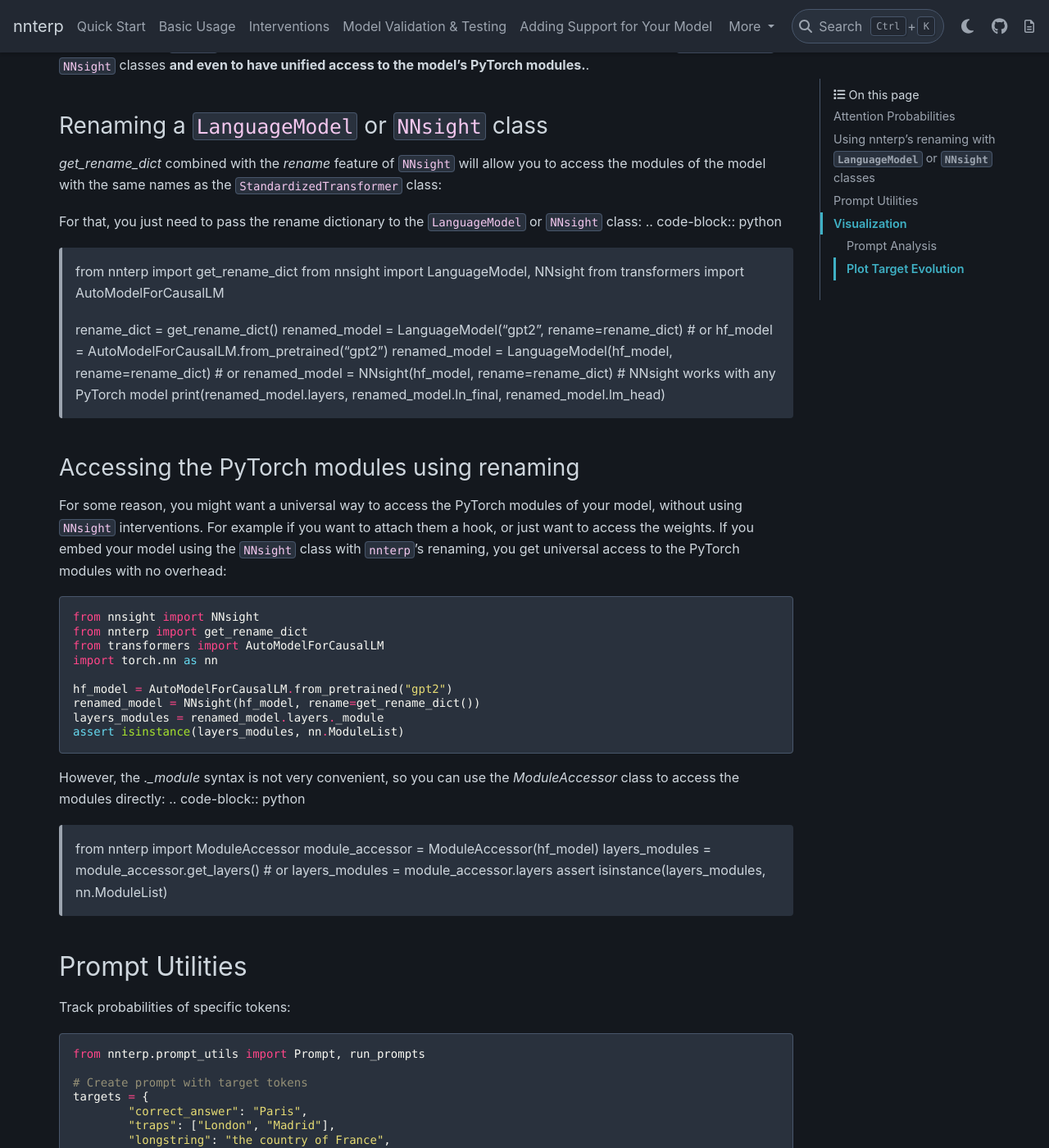
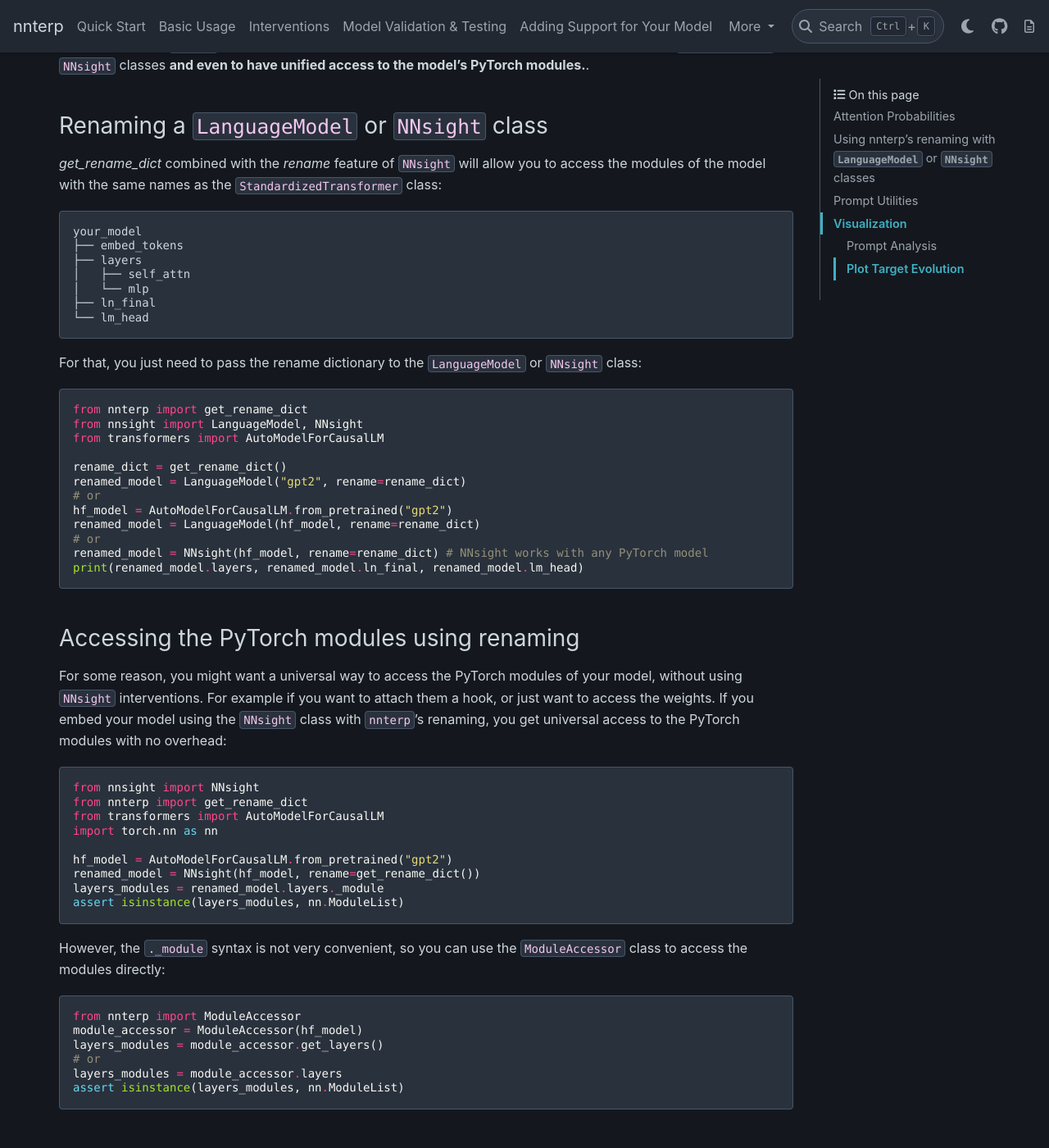
Before and after one commit to Butanium/nnterp, a Sphinx documentation site: the page built from docs/advanced-features.rst, in a window 1280 px wide and 1400 px high, scrolled down 891 px. Shown: the whole window at 82% size. Built offline with Sphinx 7.4.7 and the PyData theme 0.15.4, drawn with Linux system fonts in a browser that asks for light colours.

Commit message:
fixed doc

```diff
--- a/docs/advanced-features.rst
+++ b/docs/advanced-features.rst
@@ -44,6 +44,7 @@ Renaming a ``LanguageModel`` or ``NNsight`` class
 `get_rename_dict` combined with the `rename` feature of ``NNsight`` will allow you to access the modules of the model with the same names as the ``StandardizedTransformer`` class:
 
 .. code-block::
+
     your_model
     ├── embed_tokens
     ├── layers
@@ -53,6 +54,7 @@ Renaming a ``LanguageModel`` or ``NNsight`` class
     └── lm_head
 
 For that, you just need to pass the rename dictionary to the ``LanguageModel`` or ``NNsight`` class:
+
 .. code-block:: python
 
    from nnterp import get_rename_dict
@@ -86,7 +88,8 @@ If you embed your model using the ``NNsight`` class with ``nnterp``'s renaming,
    layers_modules = renamed_model.layers._module
    assert isinstance(layers_modules, nn.ModuleList)
 
-However, the `._module` syntax is not very convenient, so you can use the `ModuleAccessor` class to access the modules directly:
+However, the ``._module`` syntax is not very convenient, so you can use the ``ModuleAccessor`` class to access the modules directly:
+
 .. code-block:: python
 
    from nnterp import ModuleAccessor
@@ -170,7 +173,7 @@ Prompt Analysis
    display(df)
 
 Plot Target Evolution
-~~~~~~~~~~~~~~~~~~~~
+~~~~~~~~~~~~~~~~~~~~~
 
 .. code-block:: python
 
--- a/docs/llms.txt
+++ b/docs/llms.txt
@@ -14,7 +14,7 @@ nnterp is a nnsight wrapper for transformer models providing a standardized inte
 - [Interventions](/_sources/interventions.rst.txt): Common intervention methods for transformer analysis. Includes logit lens for layer-wise predictions and patchscope for cross-context activation replacement.
 - [Model Validation & Testing](/_sources/model-validation.rst.txt): Automatic testing system that runs on model load. Learn what nnterp guarantees, trade-offs with model dispatch and attention implementation, and manual testing commands.
 - [Adding Support for Your Model](/_sources/adding-model-support.rst.txt): Add custom model support using RenameConfig. Learn path-based renaming, multiple alternative names, and implementing attention probabilities with real GPT-J example.
-- [Advanced Features](/_sources/advanced-features.rst.txt): Advanced features including attention probabilities access, prompt utilities with target token tracking, and visualization functions for plotting logits and token evolution.
+- [Advanced Features](/_sources/advanced-features.rst.txt): Advanced features including attention probabilities access, using nnterp's renaming with LanguageModel or NNsight classes (without using StandardizedTransformer) or to access a model's PyTorch modules directly, prompt utilities with target token tracking, and visualization functions for plotting logits and token evolution.
 - [NNsight Best Practices](/_sources/nnsight-best-practices.rst.txt): Critical NNsight patterns for nnterp usage. Covers execution order requirements (forward pass order), gradient computation with backward passes, and performance optimization with tracer.stop() and caching.
 - [NNsight Utils](/_sources/nnsight-utils.rst.txt): Standalone utility functions for regular nnsight models with llama/gemma naming conventions. Includes layer access helpers, projection utilities, and activation collection functions. StandardizedTransformer recommended for robustness.
 
```
